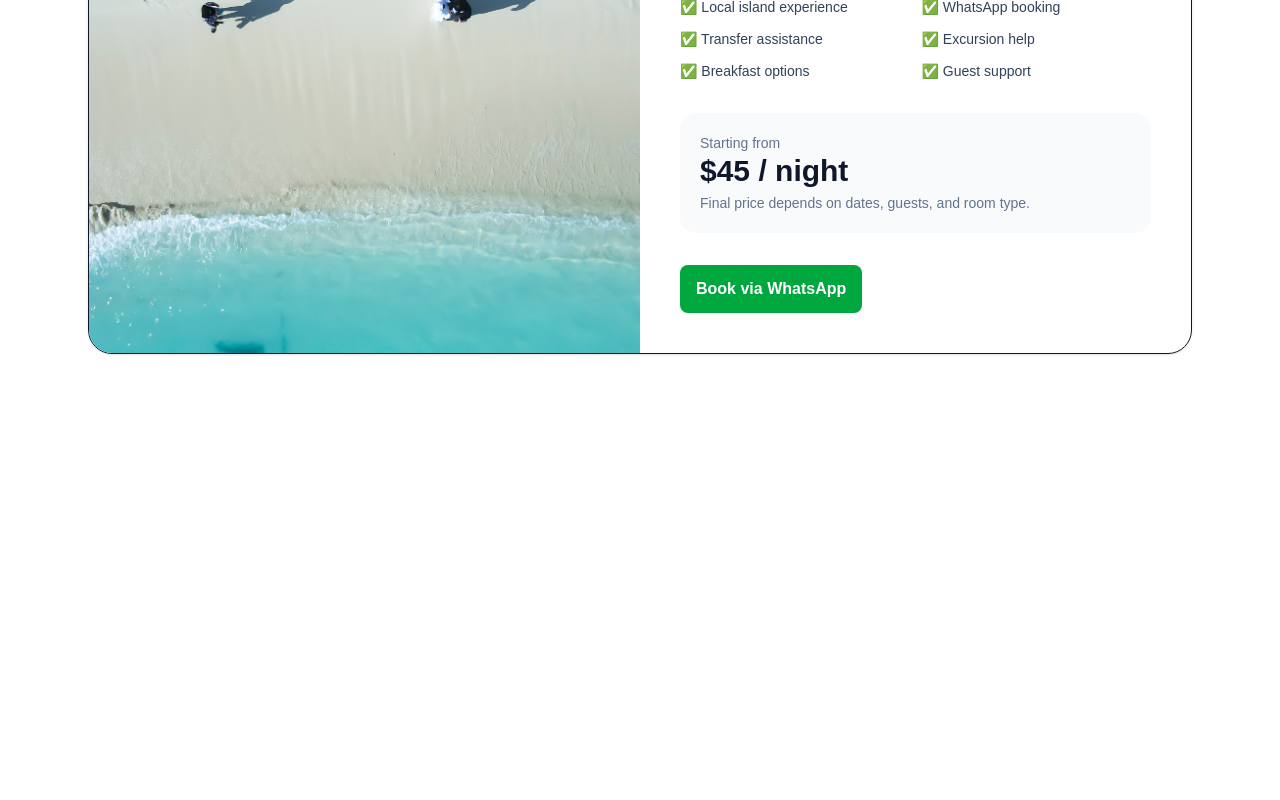
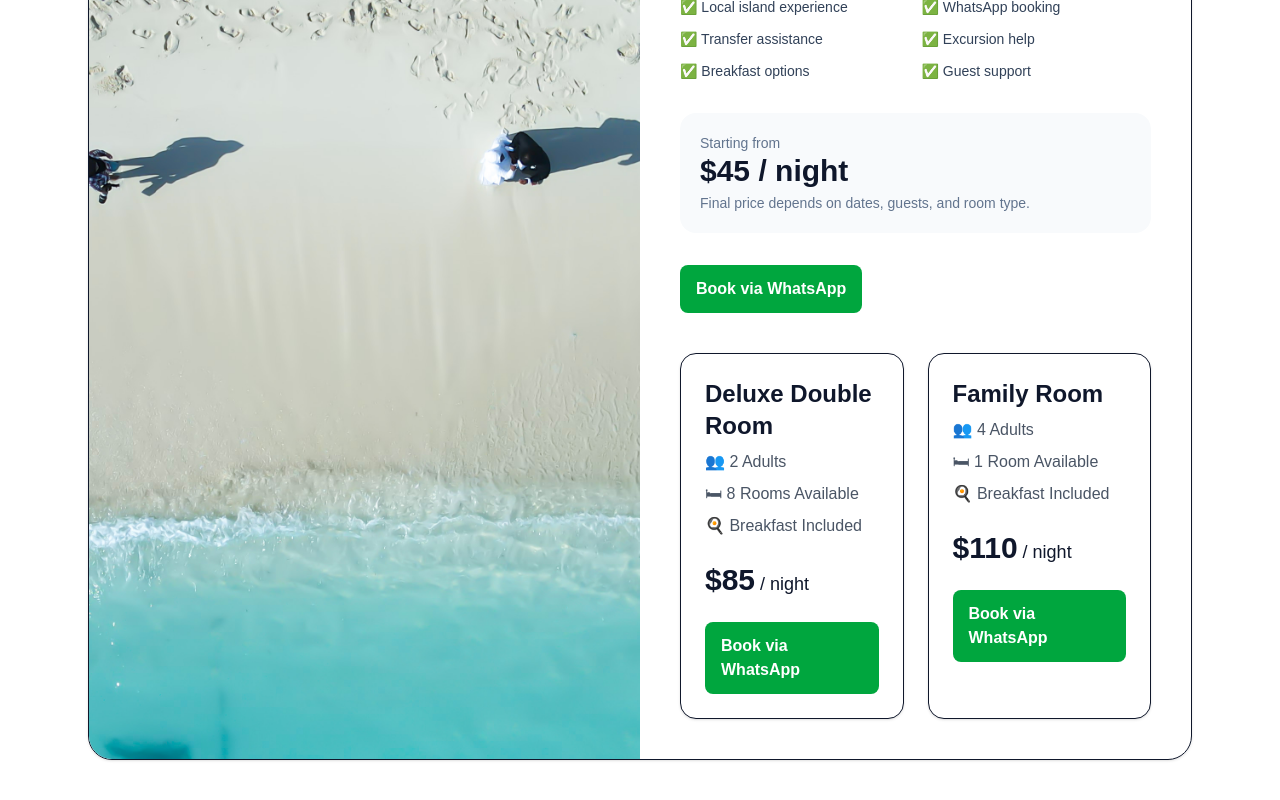
Before and after one commit to ahmedthoddoo-mv/thoddoomaldives, a Next.js app: page /stay in a window 1280 px wide. Shown: the part 896-1696 px from the top of the page. Before the commit the page ends 1314 px from the top, so only its background shows below. Built offline with nearby package versions, Linux system fonts and the light colour scheme.

Commit message:
Add room cards

```diff
--- a/app/stay/page.tsx
+++ b/app/stay/page.tsx
@@ -66,6 +66,53 @@ export default function StayPage() {
             <div className="mt-8">
               <BookButton phone="9609910136" name="Thoddoo Sun Sky Inn" />
             </div>
+            <div className="mt-10 grid gap-6 md:grid-cols-2">
+  {[
+    {
+      name: "Deluxe Double Room",
+      price: "$85",
+      rooms: "8 Rooms Available",
+      guests: "2 Adults",
+    },
+    {
+      name: "Family Room",
+      price: "$110",
+      rooms: "1 Room Available",
+      guests: "4 Adults",
+    },
+  ].map((room) => (
+    <div
+      key={room.name}
+      className="rounded-2xl border p-6 shadow-sm bg-white"
+    >
+      <h3 className="text-2xl font-bold">{room.name}</h3>
+
+      <p className="mt-2 text-gray-600">
+        👥 {room.guests}
+      </p>
+
+      <p className="mt-2 text-gray-600">
+        🛏 {room.rooms}
+      </p>
+
+      <p className="mt-2 text-gray-600">
+        🍳 Breakfast Included
+      </p>
+
+      <p className="mt-6 text-3xl font-bold">
+        {room.price}
+        <span className="text-lg font-normal"> / night</span>
+      </p>
+
+      <div className="mt-6">
+        <BookButton
+          phone="9609910136"
+          name={`Thoddoo Sun Sky Inn - ${room.name}`}
+        />
+      </div>
+    </div>
+  ))}
+</div>
           </div>
         </div>
       </section>
```
